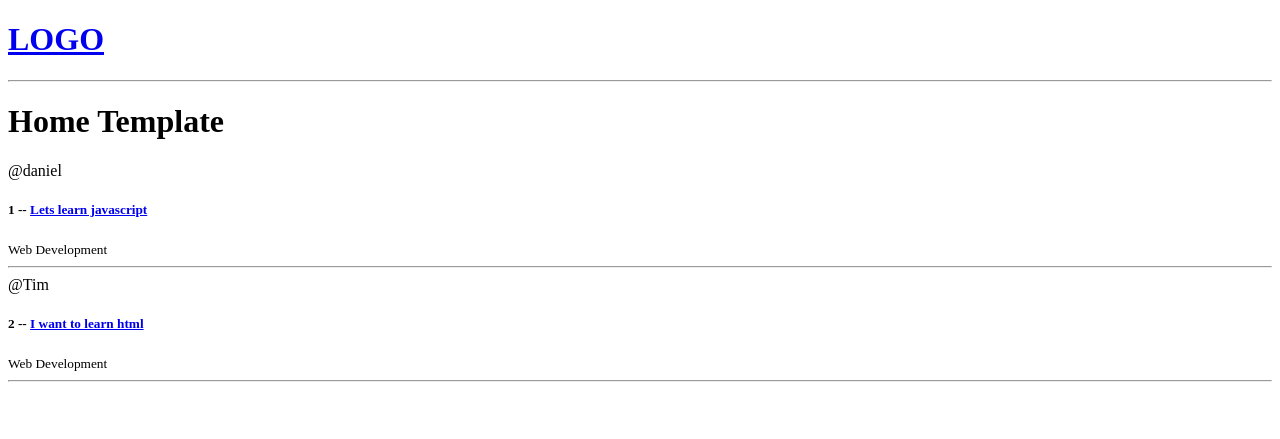
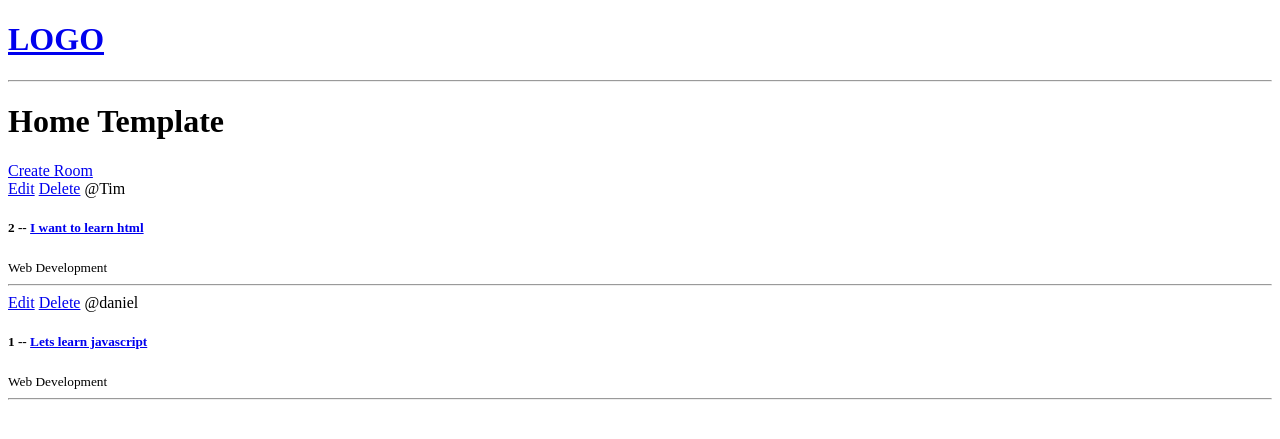
Before and after one commit to danieldelgado3/djangoTutorialRepo, a Django app: page / in a window 1280 px wide. Shown: the top 439 px of the page. Run offline with Django 5.2, Linux system fonts and the light colour scheme; data comes from the database, SQL or seed files in the repository; both versions use the stored data as it was after the commit.

Commit message:
timestamp 2:06:22

```diff
--- a/mainproject/base/models.py
+++ b/mainproject/base/models.py
@@ -17,6 +17,9 @@ class Room(models.Model):
    updated = models.DateTimeField(auto_now=True)
    created = models.DateTimeField(auto_now_add=True)
 
+   class Meta:
+      ordering = ['-updated', '-created']
+
    def __str__(self):
       return self.name
 
--- a/mainproject/base/templates/base/home.html
+++ b/mainproject/base/templates/base/home.html
@@ -4,9 +4,13 @@
 <h1>Home Template</h1>
 
 <div>
+
+    <a href="{% url 'create-room' %}">Create Room</a>
     <div>
         {% for room in rooms %}
             <div>
+                <a href="{% url 'update-room' room.id %}">Edit</a>
+                <a href="{% url 'delete-room' room.id %}">Delete</a>
                 <span>@{{room.host.username}}</span>
                 <h5>{{room.id}} -- <a href="{% url 'room' room.id %}">{{room.name}}</a></h5>
                 <small>{{room.topic.name}}</small>
--- a/mainproject/base/urls.py
+++ b/mainproject/base/urls.py
@@ -4,4 +4,8 @@ from . import views
 urlpatterns = [
     path('', views.home, name="home"),
     path('room/<str:pk>/', views.room, name="room"),
+
+    path('create-room', views.createRoom, name="create-room"),
+    path('update-room/<str:pk>/', views.updateRoom, name="update-room"),
+    path('delete-room/<str:pk>/', views.deleteRoom, name="delete-room"),
 ]
--- a/mainproject/base/views.py
+++ b/mainproject/base/views.py
@@ -1,6 +1,7 @@
-from django.shortcuts import render
+from django.shortcuts import render, redirect
 # Create your views here.
 from .models import Room
+from .forms import RoomForm
 
 #rooms = [
 #    {'id':1, 'name':'Lets learn python!'},
@@ -17,3 +18,32 @@ def room(request, pk):
     room = Room.objects.get(id=pk)
     context = {'room': room}
     return render(request, 'base/room.html', context)
+
+def createRoom(request):
+    form = RoomForm()
+    if request.method == 'POST':
+        form = RoomForm(request.POST)
+        if form.is_valid():
+            form.save()
+            return redirect('home')
+
+    context = {'form':form}
+    return render(request, 'base/room_form.html', context)
+
+def updateRoom(request, pk):
+    room = Room.objects.get(id=pk)
+    form = RoomForm(instance=room)
+    if request.method == 'POST':
+        form = RoomForm(request.POST, instance=room)
+        if form.is_valid():
+            form.save()
+            return redirect('home')
+    context = {'form': form}
+    return render(request, 'base/room_form.html', context)
+
+def deleteRoom(request, pk):
+    room = Room.objects.get(id=pk)
+    if request.method== 'POST':
+        room.delete()
+        return redirect('home')
+    return render(request, 'base/delete.html', {'obj': room})
```
Also changed, not shown: mainproject/base/forms.py (added, +7 -0 lines), mainproject/base/templates/base/delete.html (added, +13 -0 lines), mainproject/base/templates/base/room_form.html (added, +13 -0 lines), mainproject/db.sqlite3.
